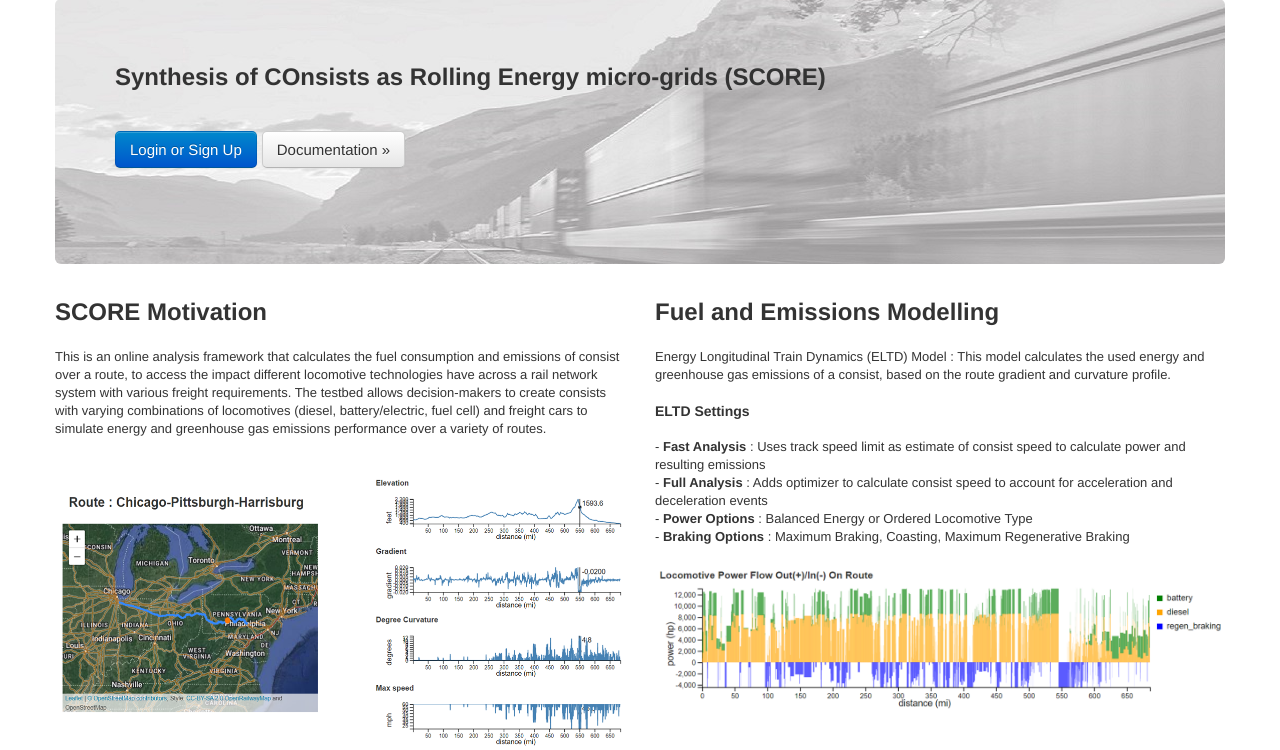
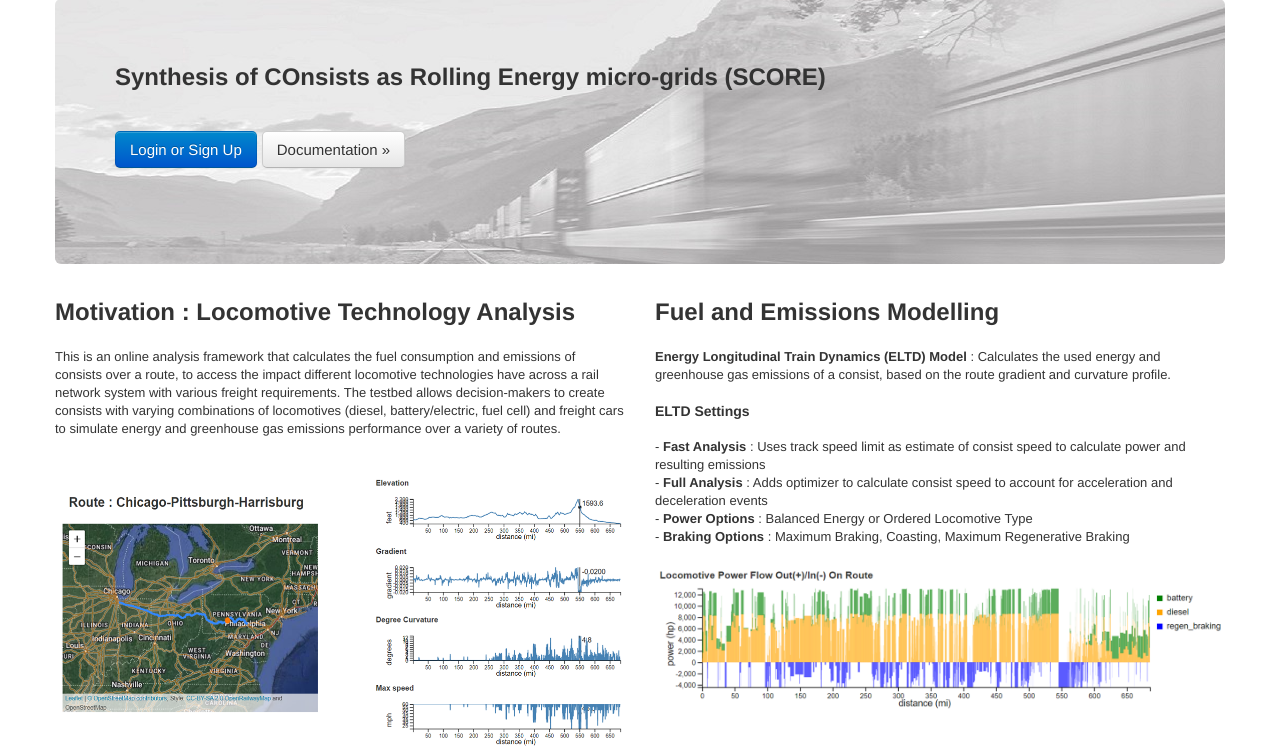
Before and after one commit to ARPA-E-LOCOMOTIVES/SCORE, a Django app: page / in a window 1280 px wide. Shown: the part 98-848 px from the top of the page. Run offline with Django 4.2, Linux system fonts and the light colour scheme; data comes from the database, SQL or seed files in the repository; data that the repository does not hold is empty; parts of the project's set-up code (start-up, migrations or seed data) failed here and were passed over.

Commit message:
text edits to the information page

```diff
--- a/score/locomotives/templates/about.html
+++ b/score/locomotives/templates/about.html
@@ -51,8 +51,8 @@
 
   <div class="row">
     <div class="span6">
-      <h2>SCORE Motivation</h2><br>
-      This is an online analysis framework that calculates the fuel consumption and emissions of consist over a route, to access the impact different locomotive technologies have across a rail network system with various freight requirements.
+      <h2>Motivation : Locomotive Technology Analysis</h2><br>
+      This is an online analysis framework that calculates the fuel consumption and emissions of consists over a route, to access the impact different locomotive technologies have across a rail network system with various freight requirements.
       The testbed allows decision-makers to create consists with varying combinations of locomotives (diesel, battery/electric, fuel cell) and freight cars to simulate energy and greenhouse gas emissions performance over a variety of routes.
         <br><br><br>
         <img src="{% static 'images/route.png' %}" style="width:100%;object-fit:contain"></img>
@@ -60,7 +60,7 @@
     <div class="span6">
       <h2>Fuel and Emissions Modelling</h2><br>
 
-      Energy Longitudinal Train Dynamics (ELTD) Model :  This model calculates the used energy and greenhouse gas emissions of a consist, based on the route gradient and curvature profile.<br><br>
+      <b>Energy Longitudinal Train Dynamics (ELTD) Model</b> :  Calculates the used energy and greenhouse gas emissions of a consist, based on the route gradient and curvature profile.<br><br>
       <h4>ELTD Settings</h4><br>
         - <b>Fast Analysis</b> : Uses track speed limit as estimate of consist speed to calculate power and resulting emissions<br>
         - <b>Full Analysis</b> : Adds optimizer to calculate consist speed to account for acceleration and deceleration events<br>
```
